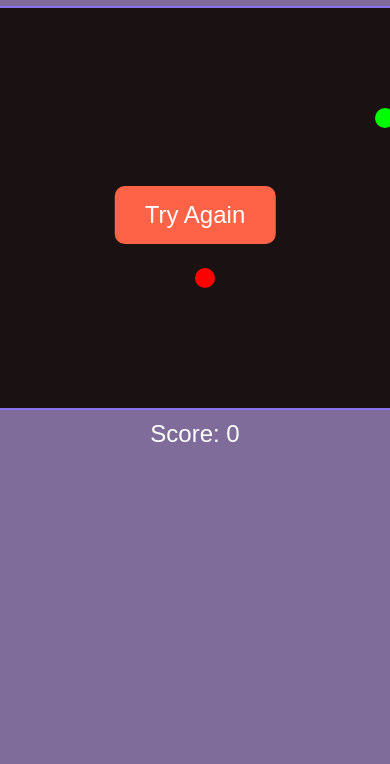
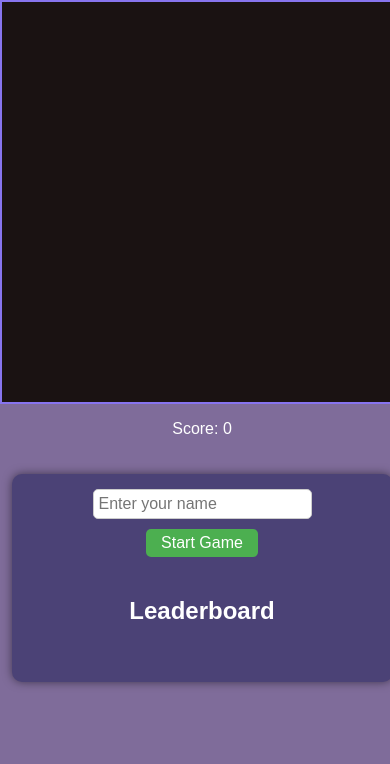
Before and after one commit to Babita1229/My-new-application, a plain HTML site: page index.html in a window 390 px wide. Shown: the part 80-844 px from the top of the page. Drawn offline with Linux system fonts and the light colour scheme.

Commit message:
New UI and Leaderboard added

```diff
--- a/index.html
+++ b/index.html
@@ -4,19 +4,25 @@
 <head>
     <meta charset="UTF-8">
     <meta name="viewport" content="width=device-width, initial-scale=1.0">
-    <title>Snake Game</title>
+    <title>Responsive Snake Game with Leaderboard</title>
     <style>
         body {
             display: flex;
-            flex-direction: column;
+            justify-content: center;
             align-items: center;
             font-family: Arial, sans-serif;
             background-color: #7f6c9a;
             color: #fff;
+            margin: 0;
+            height: 100vh;
+            flex-wrap: wrap;
         }
 
-        h1 {
-            margin-top: 20px;
+        .game-container {
+            display: flex;
+            flex-direction: column;
+            align-items: center;
+            margin-right: 20px;
         }
 
         canvas {
@@ -24,41 +30,129 @@
             background-color: #1a1212;
         }
 
-        p {
-            font-size: 1.5em;
-            margin-top: 10px;
-        }
-
         .retry {
             display: none;
-            position: absolute;
-            top: 35%;
-            left: 50%;
-            transform: translate(-50%, -50%);
-            padding: 15px 30px;
-            font-size: 1.5em;
+            margin-top: 10px;
+            padding: 10px 20px;
+            font-size: 1em;
             color: #fff;
             background-color: #ff6347;
             border: none;
-            border-radius: 10px;
+            border-radius: 5px;
             cursor: pointer;
         }
 
         .retry:hover {
             background-color: #ff4500;
         }
+
+        .leaderboard-container {
+            display: flex;
+            flex-direction: column;
+            justify-content: center;
+            align-items: center;
+            background: #4b4276;
+            padding: 15px;
+            width: 250px;
+            border-radius: 10px;
+            box-shadow: 0 0 10px rgba(0, 0, 0, 0.5);
+        }
+
+        .leaderboard-title {
+            font-size: 1.5em;
+            margin-bottom: 10px;
+            text-align: center;
+        }
+
+        .leaderboard-list {
+            list-style: none;
+            padding: 0;
+            width: 100%;
+        }
+
+        .leaderboard-item {
+            display: flex;
+            justify-content: space-between;
+            padding: 5px 10px;
+            margin-bottom: 5px;
+            background: #695a94;
+            border-radius: 5px;
+        }
+
+        .leaderboard-item span {
+            font-size: 1em;
+        }
+
+        .player-input {
+            margin-bottom: 20px;
+            display: flex;
+            flex-direction: column;
+            align-items: center;
+        }
+
+        .player-input input {
+            padding: 5px;
+            font-size: 1em;
+            margin-bottom: 10px;
+            border: 1px solid #ccc;
+            border-radius: 5px;
+        }
+
+        .player-input button {
+            padding: 5px 15px;
+            font-size: 1em;
+            background: #4caf50;
+            color: #fff;
+            border: none;
+            border-radius: 5px;
+            cursor: pointer;
+        }
+
+        .player-input button:hover {
+            background: #45a049;
+        }
+
+        @media (max-width: 768px) {
+            body {
+                flex-direction: column;
+                height: auto;
+            }
+
+            .game-container {
+                margin-right: 0;
+                margin-bottom: 20px;
+            }
+
+            .leaderboard-container {
+                width: 90%;
+            }
+        }
     </style>
 </head>
 
 <body>
-    <h1>Snake Game</h1>
-    <canvas id="gameCanvas"></canvas>
-    <button class="retry" onclick="restartGame()">Try Again</button>
-    <p>Score: <span id="score">0</span></p>
+    <div class="game-container">
+        <h1>Snake Game</h1>
+        <canvas id="gameCanvas"></canvas>
+        <button class="retry" onclick="restartGame()">Try Again</button>
+        <p>Score: <span id="score">0</span></p>
+    </div>
+
+    <div class="leaderboard-container">
+        <div class="player-input">
+            <input id="playerName" type="text" placeholder="Enter your name" />
+            <button onclick="startGame()">Start Game</button>
+        </div>
+        <h2 class="leaderboard-title">Leaderboard</h2>
+        <ul id="leaderboard" class="leaderboard-list"></ul>
+    </div>
+
     <script>
         const canvas = document.getElementById("gameCanvas");
         const ctx = canvas.getContext("2d");
         const retryButton = document.querySelector(".retry");
+        const leaderboardList = document.getElementById("leaderboard");
+        const playerNameInput = document.getElementById("playerName");
 
         canvas.width = 400;
         canvas.height = 400;
@@ -69,8 +163,10 @@
         let direction;
         let food;
         let game;
-        let onePointBallCount = 0;  // Count for 1-point balls
+        let onePointBallCount = 0;
         let isGameOver = false;
+        let leaderboard = [];
+        let playerName = "";
 
         function initializeGame() {
             score = 0;
@@ -78,37 +174,28 @@
             direction = "RIGHT";
             document.getElementById("score").innerText = score;
             food = generateFood();
-            onePointBallCount = 0;  // Reset count for new game
+            onePointBallCount = 0;
             isGameOver = false;
         }
 
         function generateFood() {
-            let foodType = 1;
-            // Show a 15-point food after every 5 one-point foods
-            if (onePointBallCount >= 5) {
-                foodType = 15;  // 15-point food ball
-                onePointBallCount = 0;  // Reset the count after 15-point ball
-            }
+            let foodType = onePointBallCount >= 5 ? 15 : 1;
+            if (foodType === 15) onePointBallCount = 0;
 
             return {
                 x: Math.floor(Math.random() * (canvas.width / boxSize)) * boxSize,
                 y: Math.floor(Math.random() * (canvas.height / boxSize)) * boxSize,
-                type: foodType
+                type: foodType,
             };
         }
 
         document.addEventListener("keydown", changeDirection);
 
         function changeDirection(event) {
-            if (event.key === "ArrowUp" && direction !== "DOWN") {
-                direction = "UP";
-            } else if (event.key === "ArrowDown" && direction !== "UP") {
-                direction = "DOWN";
-            } else if (event.key === "ArrowLeft" && direction !== "RIGHT") {
-                direction = "LEFT";
-            } else if (event.key === "ArrowRight" && direction !== "LEFT") {
-                direction = "RIGHT";
-            }
+            if (event.key === "ArrowUp" && direction !== "DOWN") direction = "UP";
+            else if (event.key === "ArrowDown" && direction !== "UP") direction = "DOWN";
+            else if (event.key === "ArrowLeft" && direction !== "RIGHT") direction = "LEFT";
+            else if (event.key === "ArrowRight" && direction !== "LEFT") direction = "RIGHT";
         }
 
         function draw() {
@@ -116,30 +203,19 @@
 
             ctx.clearRect(0, 0, canvas.width, canvas.height);
 
-            if (food.type === 1) {
-                ctx.fillStyle = "red";
-                ctx.beginPath();
-                ctx.arc(food.x + boxSize / 2, food.y + boxSize / 2, boxSize / 2, 0, Math.PI * 2);
-                ctx.fill();
-            } else if (food.type === 15) {
-                ctx.fillStyle = "darkgoldenrod";
-                ctx.beginPath();
-                ctx.arc(food.x + boxSize / 2, food.y + boxSize / 2, boxSize / 2, 0, Math.PI * 2);
-                ctx.fill();
-            }
+            ctx.fillStyle = food.type === 1 ? "red" : "gold";
+            ctx.fillRect(food.x, food.y, boxSize, boxSize);
 
             ctx.fillStyle = "lime";
             for (let segment of snake) {
-                ctx.beginPath();
-                ctx.arc(segment.x + boxSize / 2, segment.y + boxSize / 2, boxSize / 2, 0, Math.PI * 2);
-                ctx.fill();
+                ctx.fillRect(segment.x, segment.y, boxSize, boxSize);
             }
 
             let head = { ...snake[0] };
             if (direction === "UP") head.y -= boxSize;
-            if (direction === "DOWN") head.y += boxSize;
-            if (direction === "LEFT") head.x -= boxSize;
-            if (direction === "RIGHT") head.x += boxSize;
+            else if (direction === "DOWN") head.y += boxSize;
+            else if (direction === "LEFT") head.x -= boxSize;
+            else if (direction === "RIGHT") head.x += boxSize;
 
             snake.unshift(head);
 
@@ -147,40 +223,55 @@
                 score += food.type;
                 document.getElementById("score").innerText = score;
                 onePointBallCount++;
+                food = generateFood();
+            } else snake.pop();
 
-                food = generateFood();
-            } else {
-                snake.pop();
-            }
-
-            if (head.x < 0 || head.x >= canvas.width || head.y < 0 || head.y >= canvas.height || isCollision(head)) {
+            if (
+                head.x < 0 ||
+                head.x >= canvas.width ||
+                head.y < 0 ||
+                head.y >= canvas.height ||
+                snake.slice(1).some((segment) => segment.x === head.x && segment.y === head.y)
+            ) {
                 endGame();
             }
         }
 
-        function isCollision(head) {
-            for (let i = 1; i < snake.length; i++) {
-                if (snake[i].x === head.x && snake[i].y === head.y) {
-                    return true;
-                }
-            }
-            return false;
+        function updateLeaderboard() {
+            leaderboard = leaderboard.filter((entry) => entry.name !== playerName);
+            leaderboard.push({ name: playerName, score });
+            leaderboard.sort((a, b) => b.score - a.score);
+
+            leaderboardList.innerHTML = "";
+            leaderboard.slice(0, 3).forEach((entry) => {
+                const li = document.createElement("li");
+                li.classList.add("leaderboard-item");
+                li.innerHTML = `<span>${entry.name}</span><span>${entry.score}</span>`;
+                leaderboardList.appendChild(li);
+            });
         }
 
         function endGame() {
             isGameOver = true;
             clearInterval(game);
             retryButton.style.display = "block";
+            updateLeaderboard();
         }
 
         function restartGame() {
             retryButton.style.display = "none";
             initializeGame();
-            game = setInterval(draw, 220);
+            game = setInterval(draw, 200);
+        }
+
+        function startGame() {
+            playerName = playerNameInput.value.trim() || "Player";
+            playerNameInput.value = "";
+            initializeGame();
+            game = setInterval(draw, 200);
         }
 
         initializeGame();
-        game = setInterval(draw, 220);
     </script>
 </body>
 
```
